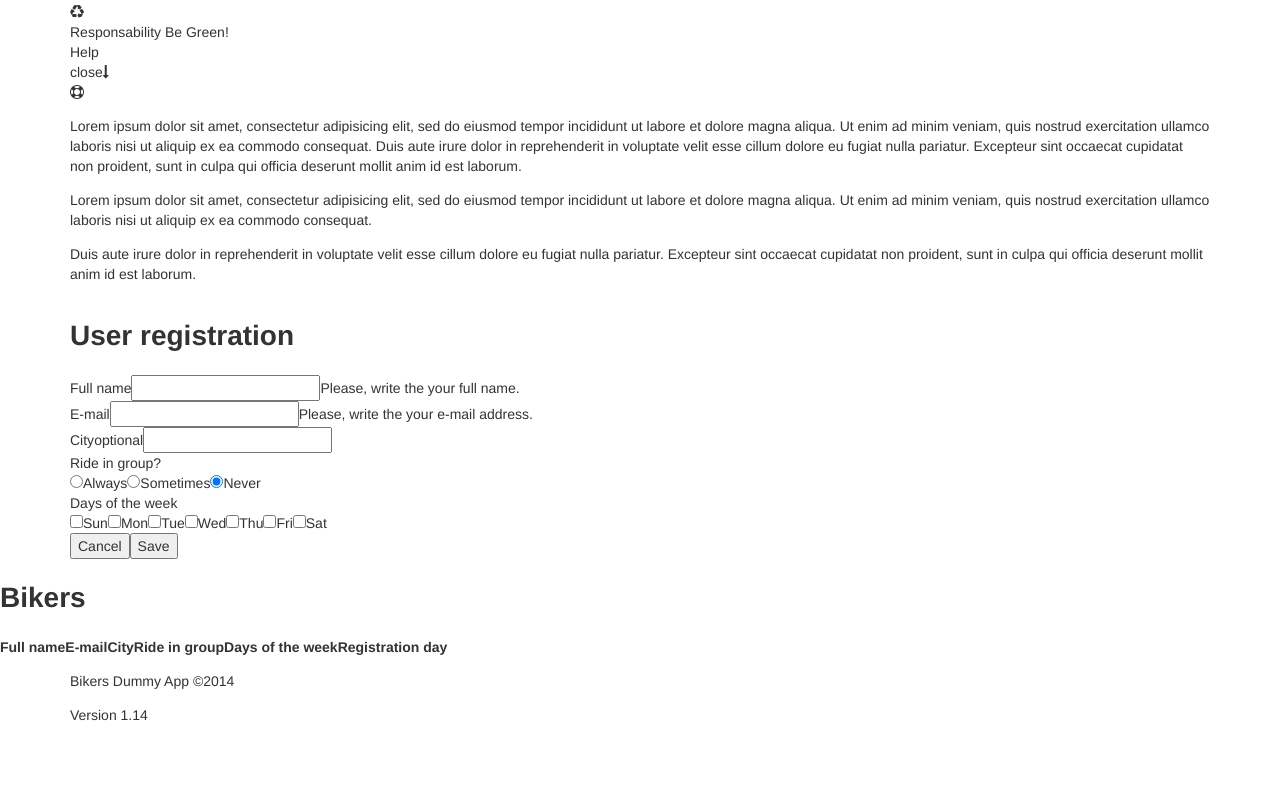
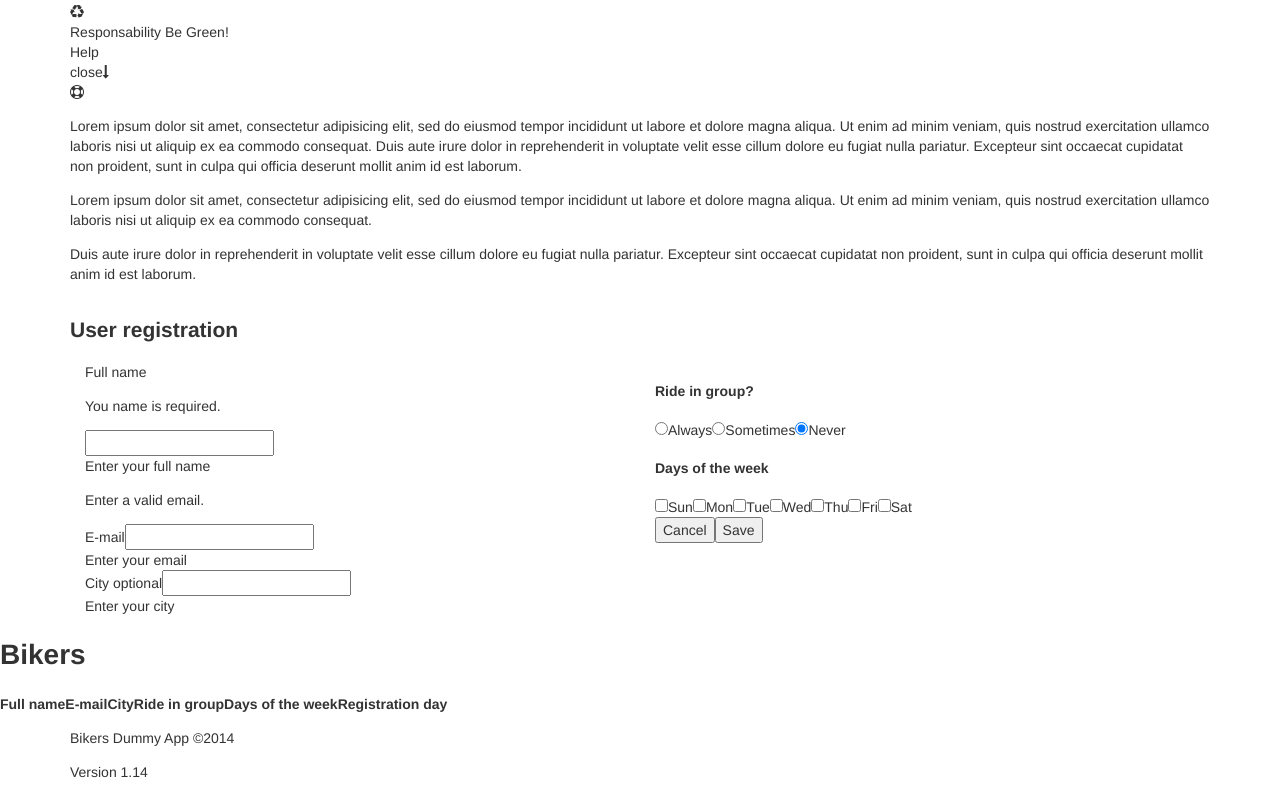
Before and after one commit to diegohermes/angular2, an Angular app in the folder bikers/: page / in a window 1280 px wide. Shown: the part 432-1228 px from the top of the page. Before the commit the page ends 1171 px from the top, so only its background shows below. Built offline with nearby package versions, Linux system fonts and the light colour scheme.

Commit message:
Update markup and add initial style for user registration

```diff
--- a/bikers/src/app/components/functional/users-registration/users-registration.component.html
+++ b/bikers/src/app/components/functional/users-registration/users-registration.component.html
@@ -1,56 +1,71 @@
-<section class="form">
-  <form id="form" name="form">
+<section>
   <div class="container">
-          <div><h1>User registration</h1></div>
-          <div> <!-- Grid 50% -->
-              <div class="form-group">
-                  <label for="fullName">Full name</label>
-                  <input id="fullName" name="fullName" value="" type="text" maxlength="50" class="required">
-                  <span class="help">Please, write the your full name.</span>
+    <form id="user-registration" class="form-registration" name="bikerForm">
+      <h2>User registration</h2>
+      <div class="column col-sm-6">
+        <!-- Grid 50% -->
+        <div class="row-input">
+          <label for="name">Full name</label>
+          <p ng-show="" class="help-alert">You name is required.</p>
+          <input type="text" name="name" id="name" ng-model="input.name" required>
+          <div class="help-input">Enter your full name</div>
         </div>
 
-              <div class="form-group">
+        <div class="row-input">
+          <p ng-show="" class="help-alert">Enter a valid email.</p>
           <label for="email">E-mail</label>
-                  <input id="email" name="email" value="" type="text" maxlength="50" class="required">
-                  <span class="help">Please, write the your e-mail address.</span>
+          <input type="email" name="email" id="email" ng-model="input.email" value="" required>
+          <div class="help-input">Enter your email</div>
         </div>
 
-              <div class="form-group">
-                  <label for="city">City<span>optional</span></label>
-                  <input id="city" name="city" value="" type="text" maxlength="50">
-                  <span class="help"></span>
+        <div class="row-input">
+          <label for="city">City <span>optional</span></label>
+          <input type="text" name="city" id="city" ng-model="input.city">
+          <div class="help-input">Enter your city</div>
         </div>
       </div>
 
-          <div> <!-- Grid 50% -->
-              <label for="group">Ride in group?</label>
-              <div class="form-group-radio">
+      <div class="column col-sm-6">
+
+        <div class="row-radio">
+          <h4>Ride in group?</h4>
+
           <input id="Always" name="group" value="Always" type="radio" class="required">
           <label for="Always">Always</label>
+
           <input id="Sometimes" name="group" value="Sometimes" type="radio">
           <label for="Sometimes">Sometimes</label>
+
           <input id="Never" name="group" value="Never" type="radio" checked="checked">
           <label for="Never">Never</label>
+
           <span class="help"></span>
         </div>
 
-              <label for="week">Days of the week</label>
+        <div class="row-check">
+          <h4>Days of the week</h4>
 
-              <div class="form-group-checkbox">
           <input id="Sun" name="week" value="Sun" type="checkbox" class="required">
           <label for="Sun">Sun</label>
+
           <input id="Mon" name="week" value="Mon" type="checkbox">
           <label for="Mon">Mon</label>
+
           <input id="Tue" name="week" value="Tue" type="checkbox">
           <label for="Tue">Tue</label>
+
           <input id="Wed" name="week" value="Wed" type="checkbox">
           <label for="Wed">Wed</label>
+
           <input id="Thu" name="week" value="Thu" type="checkbox">
           <label for="Thu">Thu</label>
+
           <input id="Fri" name="week" value="Fri" type="checkbox">
           <label for="Fri">Fri</label>
+
           <input id="Sat" name="week" value="Sat" type="checkbox">
           <label for="Sat">Sat</label>
+
           <span class="help"></span>
         </div>
 
@@ -59,6 +74,6 @@
           <button type="submit">Save</button>
         </div>
       </div>
+    </form>
   </div>
-  </form>
 </section>
--- a/bikers/src/app/components/functional/users-registration/users-registration.component.scss
+++ b/bikers/src/app/components/functional/users-registration/users-registration.component.scss
@@ -0,0 +1 @@
+@import '../../../../shared/shared';
```
Lines whose indentation alone changed are shown as unchanged.
